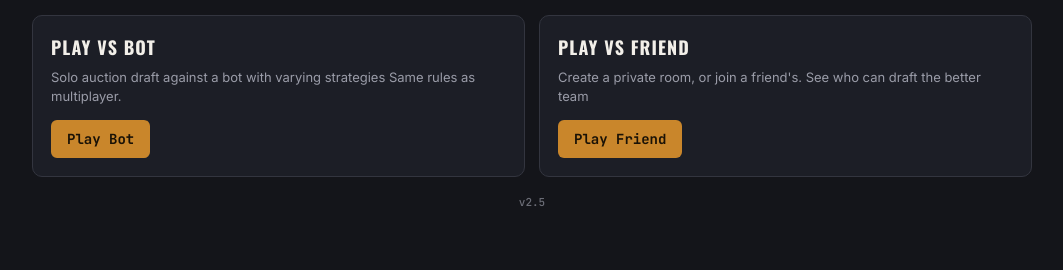
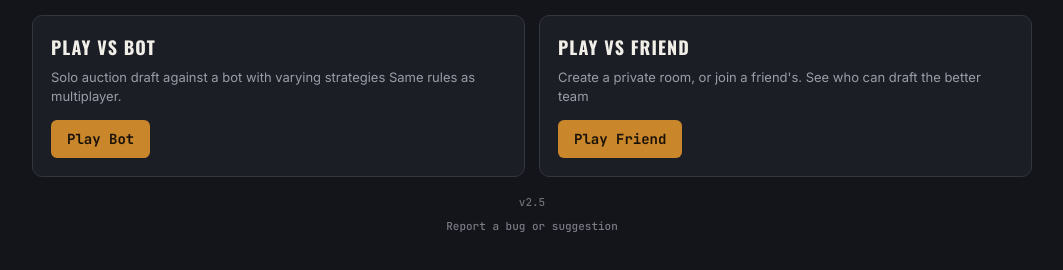
Before and after one commit to tmk-07/nba-auction-multiplayer, a website: page public/index.html in a window 1280 px wide. Shown: the part 84-354 px from the top of the page, without its empty margins (108-1171 px from the left). Drawn offline with nearby package versions, Linux system fonts and the light colour scheme.

Commit message:
add google form link for suggestions and bugs

```diff
--- a/public/index.html
+++ b/public/index.html
@@ -46,6 +46,9 @@
       <button class="link-btn" id="backHomeBtn">← Back</button>
     </div>
     <div class="version-footer">v2.5</div>
+  <a class="feedback-link" href="https://forms.gle/gSxCA4PdJhkVy9Bt8" target="_blank" rel="noopener noreferrer">
+    Report a bug or suggestion
+  </a>
   </div>
 
   <div id="gameScreen" class="hidden">
--- a/public/styles.css
+++ b/public/styles.css
@@ -153,6 +153,22 @@
   .status-line{color:var(--chalk-dim); font-size:12.5px; margin-top:10px; min-height:18px;}
   .link-btn{background:transparent; border:none; color:var(--gold); font-family:'Inter',sans-serif; cursor:pointer; padding:0; margin-top:12px;}
 
+  .feedback-link{
+  display:block;
+  margin-top:10px;
+  text-align:center;
+  font-family:'JetBrains Mono', monospace;
+  font-size:11px;
+  color:var(--chalk-dim);
+  opacity:0.75;
+  text-decoration:none;
+}
+
+.feedback-link:hover{
+  opacity:1;
+  text-decoration:underline;
+}
+
   .version-footer{
   margin-top:18px;
   text-align:center;
```
